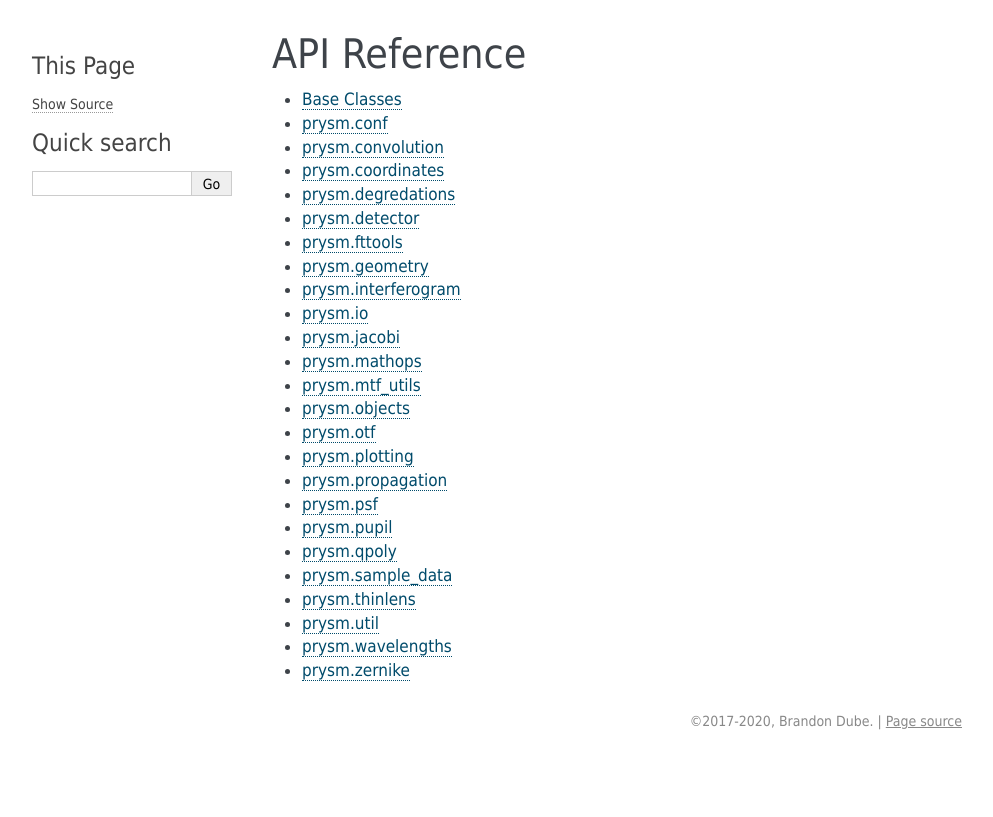
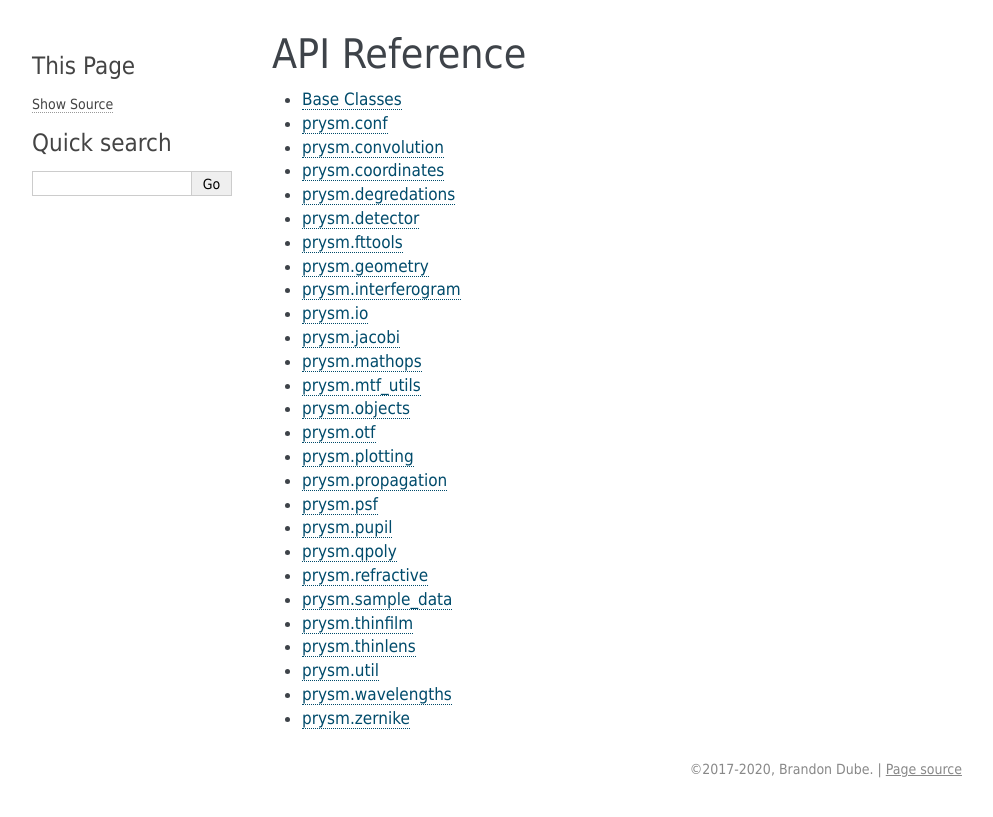
Before and after one commit to brandondube/prysm, a Sphinx documentation site: the page built from docs/source/api/index.rst, in a window 1280 px wide. Shown: the top 817 px of the page, without its empty margins (148-1141 px from the left). Built offline with Sphinx 7.4.7, drawn with Linux system fonts in a browser that asks for light colours.

Commit message:
add thinfilm, refractive documentation

```diff
--- a/docs/source/api/index.rst
+++ b/docs/source/api/index.rst
@@ -25,7 +25,9 @@ API Reference
    psf
    pupil
    qpoly
+   refractive
    sample_data
+   thinfilm
    thinlens
    util
    wavelengths
--- /dev/null
+++ b/docs/source/api/refractive.rst
@@ -0,0 +1,6 @@
+****************
+prysm.refractive
+****************
+
+.. automodule:: prysm.refractive
+    :members:
--- /dev/null
+++ b/docs/source/api/thinfilm.rst
@@ -0,0 +1,6 @@
+***************
+prysm.thinfilm
+***************
+
+.. automodule:: prysm.thifilm
+    :members:
```
